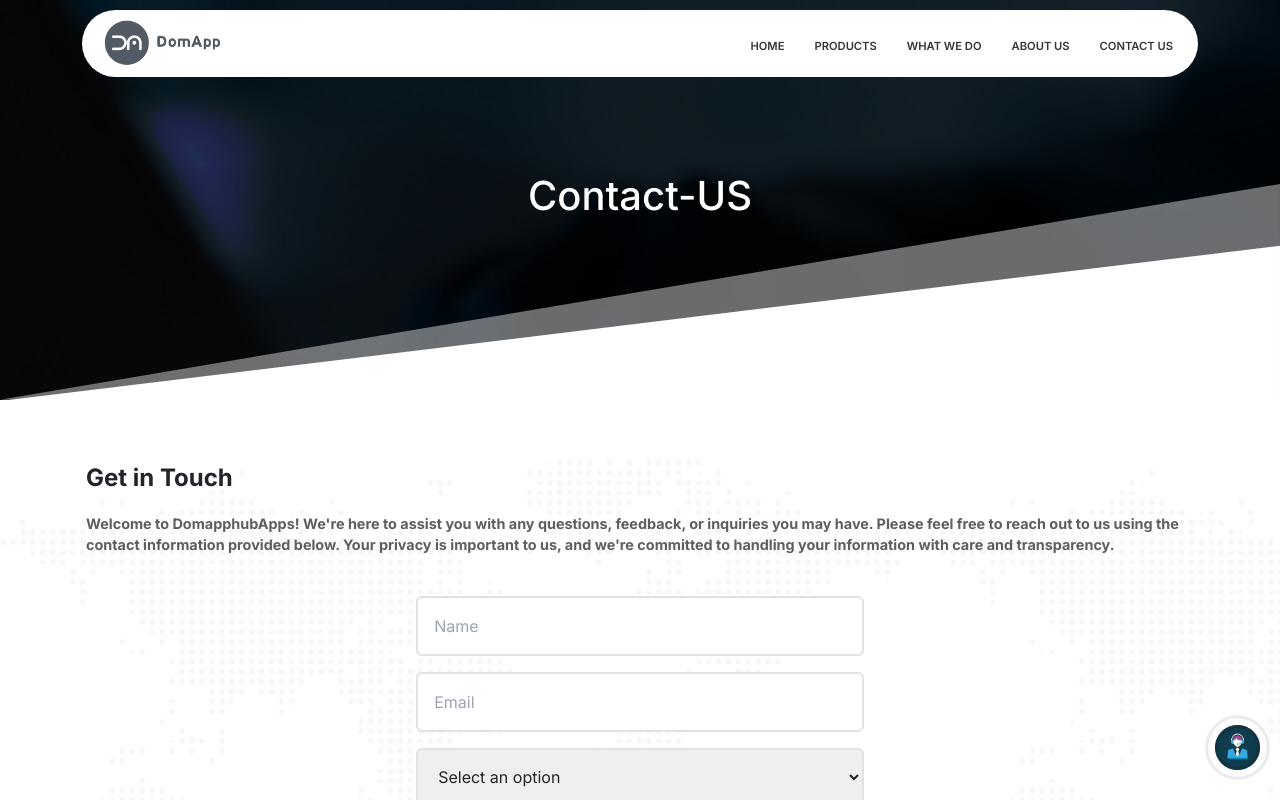
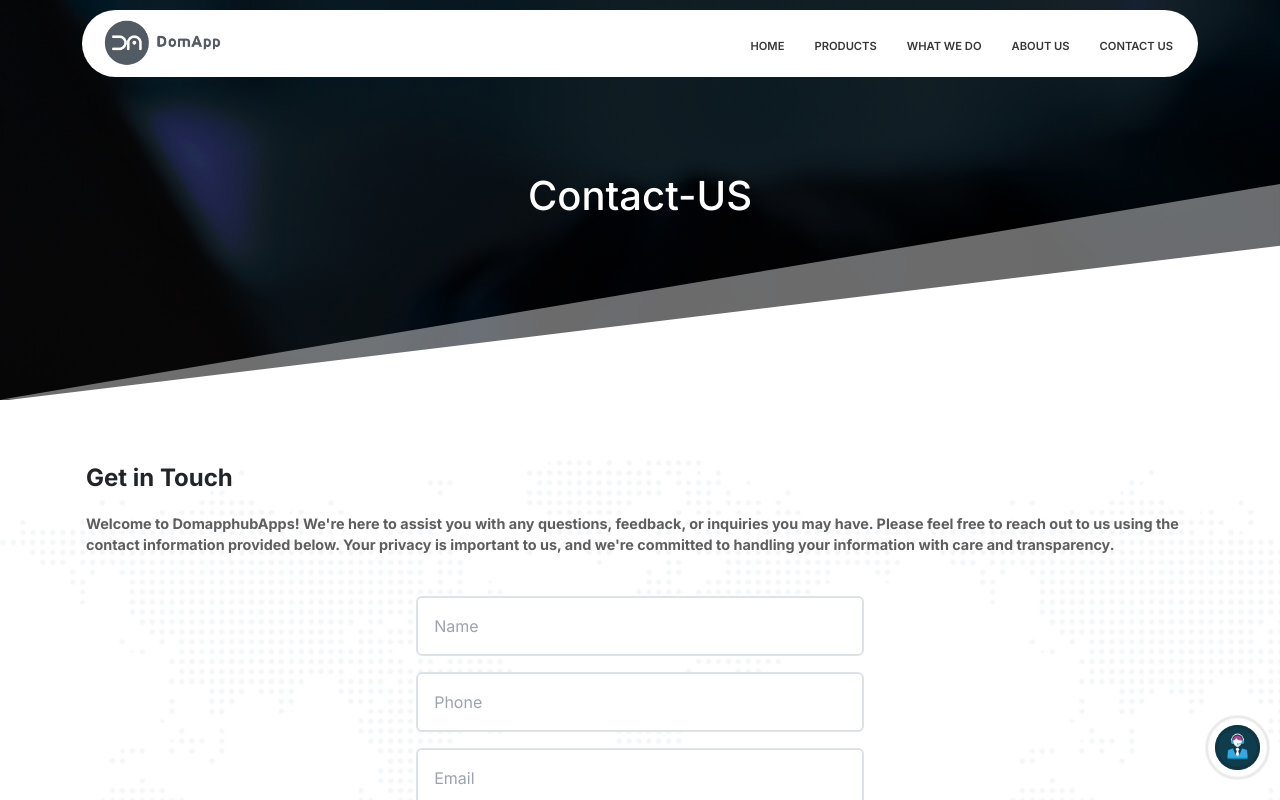
Before and after one commit to domapphubaccount/domapp, a Next.js app: page /contact in a window 1280 px wide. Shown: the top 800 px of the page. Built offline with nearby package versions, Linux system fonts and the light colour scheme; a web font is replaced by a local one.

Commit message:
fix card add axios

```diff
--- a/package.json
+++ b/package.json
@@ -15,6 +15,7 @@
     "@mui/material": "^5.15.15",
     "@mui/styled-engine-sc": "^6.0.0-alpha.18",
     "aos": "^2.3.4",
+    "axios": "^1.6.8",
     "bootstrap": "^5.3.3",
     "bootstrap-icons": "^1.11.3",
     "formik": "^2.4.6",
--- a/src/app/contact/Page_sup/Section_1.jsx
+++ b/src/app/contact/Page_sup/Section_1.jsx
@@ -5,6 +5,7 @@ import { Container, Col, Row } from 'reactstrap';
 import { Formik, Form } from 'formik';
 import * as Yup from 'yup';
 import Contact from "@/assets/images/Products_Page/contact/contact.jpg";
+import axios from 'axios';
 
 export default function Section_1() {
 
@@ -15,17 +16,18 @@ export default function Section_1() {
         product:'',
         message:''
     };
-
     const validationSchema = Yup.object().shape({
         name: Yup.string().required('Name is required'),
         email: Yup.string().email('Invalid email').required('Email is required'),
         // product: Yup.string().required('Email is required'),
+        phone: Yup.string().matches(/^\+?[0-9]{8,14}$/, 'Phone number is not valid'),
         title: Yup.string().required('Title is required'),
         message: Yup.string().required('Message is required'),
     });
 
     const handleSubmit = (values, actions) => {
         // Handle form submission logic here
+        axios.post('',values)
         console.log(values);
         actions.setSubmitting(false);
     };
@@ -65,6 +67,17 @@ export default function Section_1() {
                                                                 onChange={handleChange}
                                                             />
                                                             {errors.name && touched.name && <div className="text-danger">{errors.name}</div>}
+                                                        </Col>
+                                                        <Col sm={12} className='my-2'>
+                                                            <input
+                                                                type="text"
+                                                                className='w-100 p-3 rounded border border-2'
+                                                                placeholder="Phone"
+                                                                name="phone"
+                                                                value={values.phone}
+                                                                onChange={handleChange}
+                                                            />
+                                                            {errors.phone && touched.phone && <div className="text-danger">{errors.phone}</div>}
                                                         </Col>
                                                         <Col sm={12} className='my-2'>
                                                             <input
--- a/src/style/main.css
+++ b/src/style/main.css
@@ -794,6 +794,7 @@ footer{
     .carousal_container{
         position: relative;
         height: 80vh;
+        min-height: 600px;
         border-radius: 15px;
         border: 2px solid #8080800a;
 
```
Also changed, not shown: 1 other file (tests, documents, lock files or other folders).
